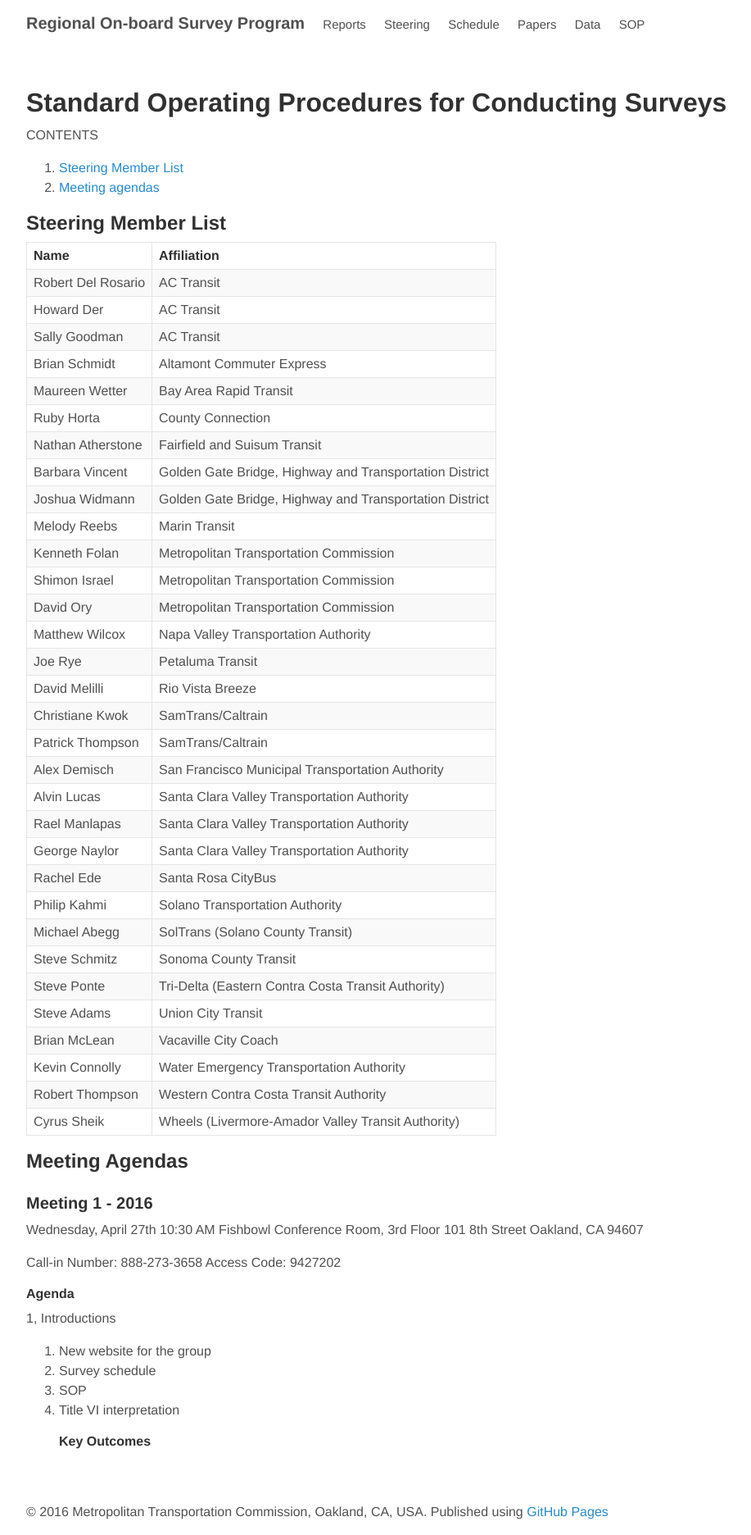
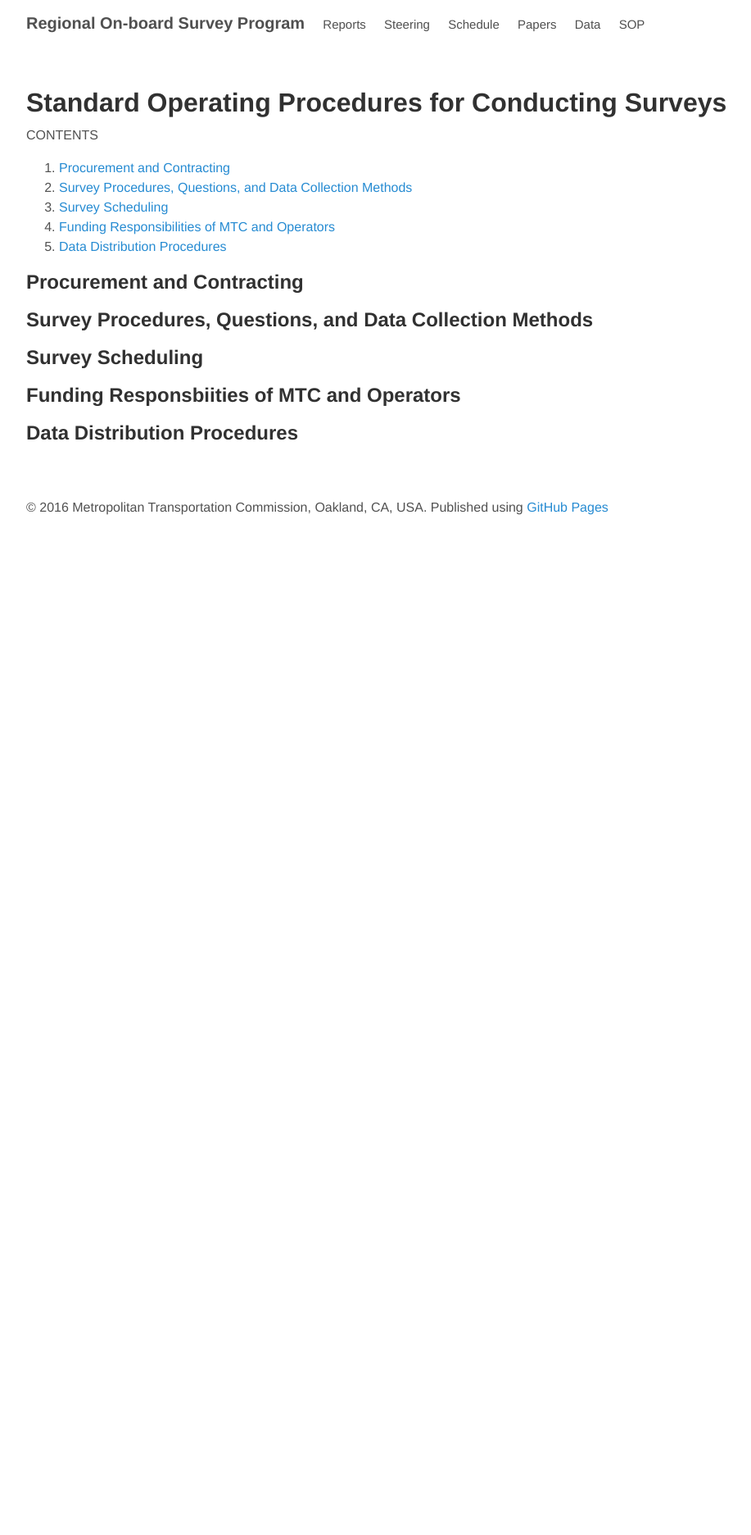
Before and after one commit to BayAreaMetro/transit-passenger-surveys, a Jekyll site: the page built from SOP.md, in a window 1280 px wide. Shown: the whole page at 82% size, without its empty margins (144-1061 px from the left). Built offline with Jekyll 4.4.1, drawn with Linux system fonts in a browser that asks for light colours; nearby versions of some CDN libraries; library files that are not in the unit come from our copies; after the commit the page ends 900 px from its top, so only the background shows below that.

Commit message:
Test SOP Page

```diff
--- a/SOP.md
+++ b/SOP.md
@@ -7,63 +7,20 @@
 
 CONTENTS
 
-1. [Steering Member List](#steering-member-list)
-2. [Meeting agendas](#meeting-agendas)
-
-## Steering Member List
-
-| **Name**                               | **Affiliation**                                        |
-|:---------------------------------------|:-------------------------------------------------------|
-| Robert Del Rosario                     | AC Transit                                             |
-| Howard Der                             | AC Transit                                             |
-| Sally Goodman                          | AC Transit                                             |
-| Brian Schmidt                          | Altamont Commuter Express                              |
-| Maureen Wetter                         | Bay Area Rapid Transit                                 |
-| Ruby Horta                             | County Connection                                      |
-| Nathan Atherstone                      | Fairfield and Suisum Transit                           |
-| Barbara Vincent                        | Golden Gate Bridge, Highway and Transportation District|
-| Joshua Widmann                         | Golden Gate Bridge, Highway and Transportation District|
-| Melody Reebs                           | Marin Transit                                          |
-| Kenneth Folan                          | Metropolitan Transportation Commission                 |
-| Shimon Israel                          | Metropolitan Transportation Commission                 |
-| David Ory                              | Metropolitan Transportation Commission                 |
-| Matthew Wilcox                         | Napa Valley Transportation Authority                   |
-| Joe Rye                                | Petaluma Transit                                       |
-| David Melilli                          | Rio Vista Breeze                                       |
-| Christiane Kwok                        | SamTrans/Caltrain                                      |
-| Patrick Thompson                       | SamTrans/Caltrain                                      |
-| Alex Demisch                           | San Francisco Municipal Transportation Authority       |
-| Alvin Lucas                            | Santa Clara Valley Transportation Authority            |
-| Rael Manlapas                          | Santa Clara Valley Transportation Authority            |
-| George Naylor                          | Santa Clara Valley Transportation Authority            |
-| Rachel Ede                             | Santa Rosa CityBus                                     |
-| Philip Kahmi                           | Solano Transportation Authority                        |
-| Michael Abegg                          | SolTrans (Solano County Transit)                       |
-| Steve Schmitz                          | Sonoma County Transit                                  |
-| Steve Ponte                            | Tri-Delta (Eastern Contra Costa Transit Authority)     |
-| Steve Adams                            | Union City Transit                                     |
-| Brian McLean                           | Vacaville City Coach                                   |
-| Kevin Connolly                         | Water Emergency Transportation Authority               |
-| Robert Thompson                        | Western Contra Costa Transit Authority                 |
-| Cyrus Sheik                            | Wheels (Livermore-Amador Valley Transit Authority)     |
+1. [Procurement and Contracting](#procurement-and-contracting)
+2. [Survey Procedures, Questions, and Data Collection Methods](#survey-procedures-questions)
+3. [Survey Scheduling](#survey-scheduling)
+4. [Funding Responsibilities of MTC and Operators](#funding-responsibilities)
+5. [Data Distribution Procedures](#data-distribution-procedures)
 
 
-## Meeting Agendas
+## Procurement and Contracting
 
-### Meeting 1 - 2016
-Wednesday, April 27th
-10:30 AM
-Fishbowl Conference Room, 3rd Floor
-101 8th Street
-Oakland, CA 94607
+## Survey Procedures, Questions, and Data Collection Methods
 
-Call-in Number: 888-273-3658
-Access Code: 9427202
+## Survey Scheduling
 
-#### Agenda
-1, Introductions
-2. New website for the group
-3. Survey schedule
-4. SOP
-5. Title VI interpretation
-#### Key Outcomes
+## Funding Responsbiities of MTC and Operators
+
+
+## Data Distribution Procedures
```
Also changed, not shown: steering.md (+1 -1 lines).
